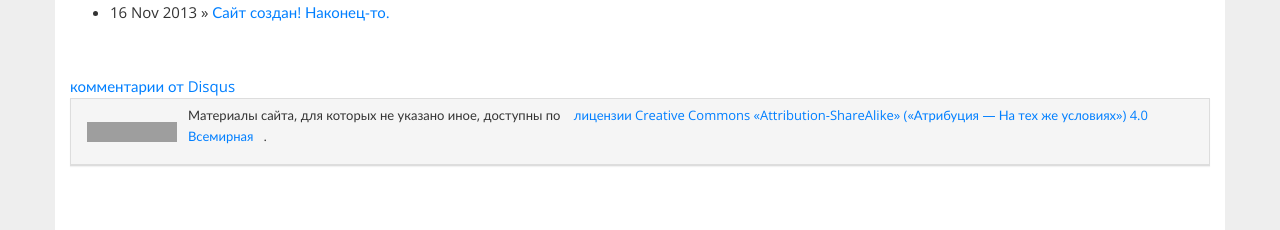
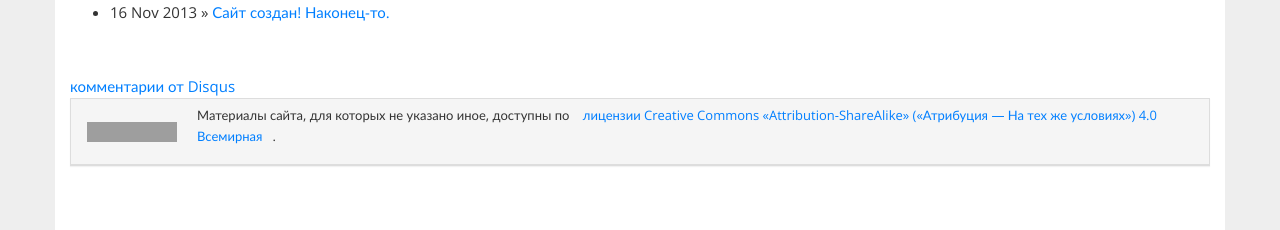
Before and after one commit to gruppa-gruppa-nsk/gruppa-gruppa-nsk.github.io, a Jekyll site: the page built from index.html, in a window 1280 px wide and 999 px high. Shown: the part 769-999 px from the top of the window. Built offline with Jekyll 4.4.1, drawn with Linux system fonts in a browser that asks for light colours; comment, search, counter and statistics services are not loaded; grey boxes are pictures that could not be loaded.

Commit message:
где мой padding?

```diff
--- a/_layouts/default.html
+++ b/_layouts/default.html
@@ -96,7 +96,7 @@
 								<td style="padding-right:10px">
 									<a rel="license" href="http://creativecommons.org/licenses/by-sa/4.0/"><img align="bottom" alt="Лицензия Creative Commons" style="border-width:0" src="http://i.creativecommons.org/l/by-sa/4.0/88x31.png" /></a>
 								</td>
-								<td>
+								<td style="padding-left:10px">
 									<span style="font-size:13px;vertical-align:super;line-height:5%">Материалы сайта, для которых не указано иное, доступны по  <a style="vertical-align:baseline;line-height:inherit;margin:10px"" rel="license" href="http://creativecommons.org/licenses/by-sa/4.0/deed.ru">лицензии Creative Commons «Attribution-ShareAlike» («Атрибуция — На тех же условиях») 4.0 Всемирная</a>.
 									</span>
 								</td>
```
